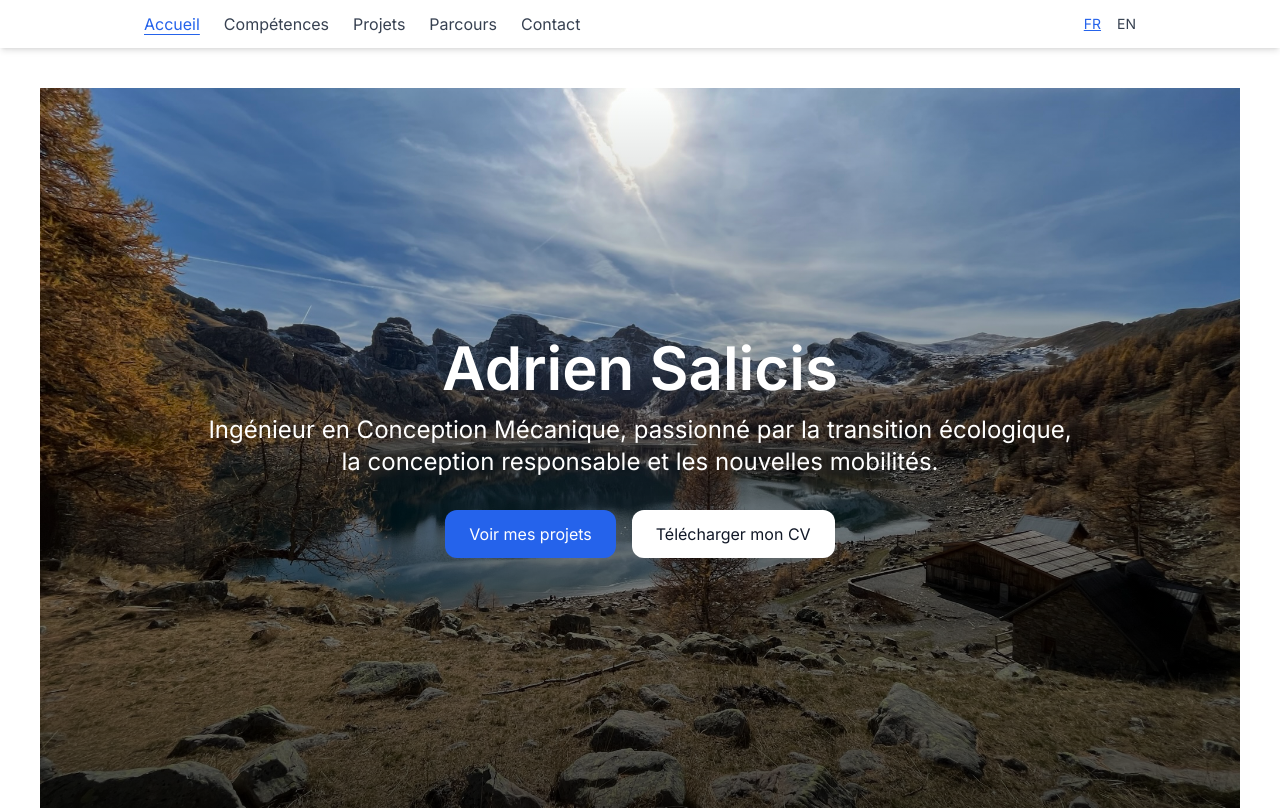
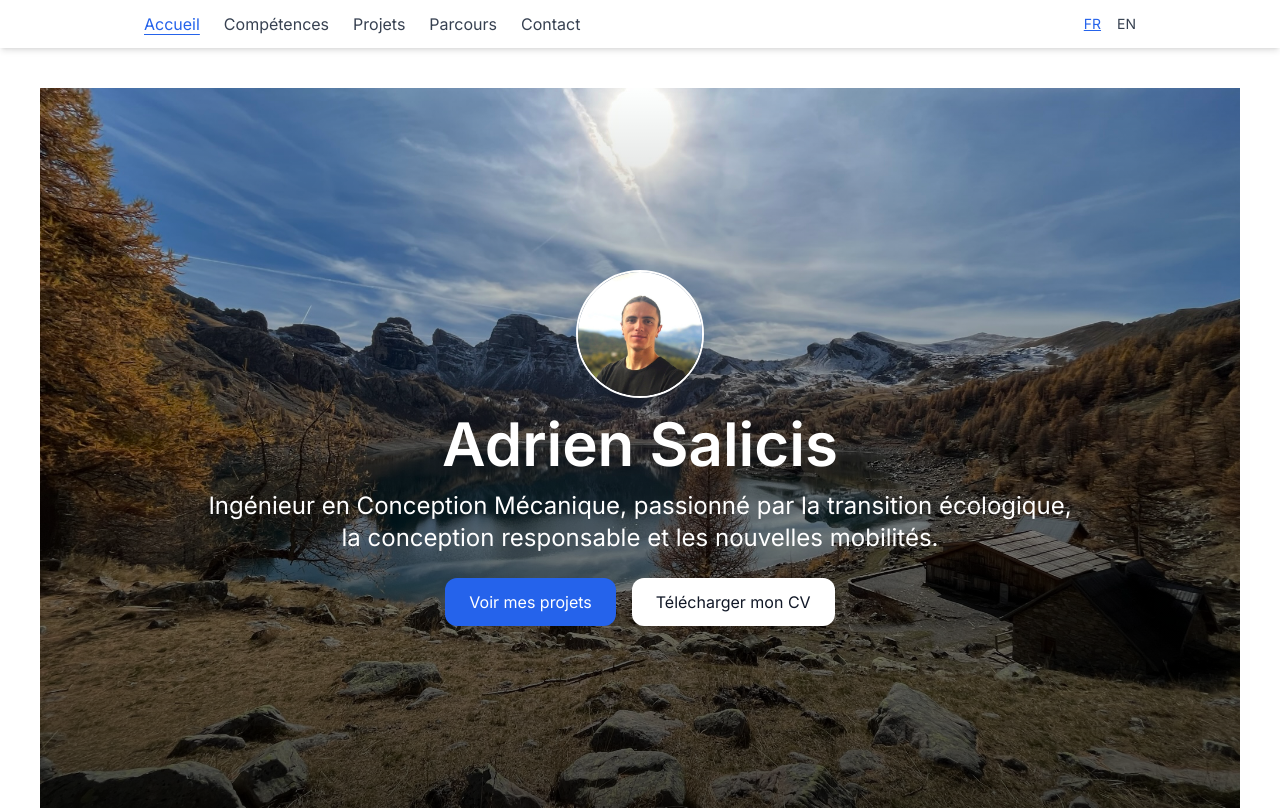
Before and after one commit to AdrienSalicis/portfolio, a React (Vite) app: page / in a window 1280 px wide. Shown: the top 810 px of the page. Built offline with nearby package versions, Linux system fonts and the light colour scheme.

Commit message:
add profile pic

```diff
--- a/src/components/Header.jsx
+++ b/src/components/Header.jsx
@@ -6,14 +6,33 @@ export default function Header() {
 
   return (
     <section id="header" className="relative w-full min-h-[90vh] overflow-hidden flex items-center justify-center">
+      {/* Image de fond */}
       <img src="/lac-header.jpg" alt="background" className="absolute top-0 left-0 w-full h-full object-cover" />
       <div className="absolute inset-0 bg-gradient-to-t from-black/70 via-black/40 to-transparent"></div>
 
+      {/* Contenu principal */}
       <div className="relative z-10 text-white px-4 text-center max-w-4xl">
-        <motion.h1 className="text-4xl md:text-6xl font-bold mb-4">{t('header_title')}</motion.h1>
-        <motion.p className="text-lg md:text-2xl mb-8">{t('header_subtitle')}</motion.p>
+        <motion.div
+          className="flex flex-col items-center gap-4 mb-6"
+          initial={{ opacity: 0, y: 30 }}
+          animate={{ opacity: 1, y: 0 }}
+          transition={{ duration: 0.6 }}
+        >
+          <img
+            src="/profile.jpg"
+            alt="Adrien Salicis"
+            className="w-28 h-28 md:w-32 md:h-32 rounded-full object-cover border-2 border-white shadow-lg"
+          />
+          <h1 className="text-4xl md:text-6xl font-bold">{t('header_title')}</h1>
+          <p className="text-lg md:text-2xl">{t('header_subtitle')}</p>
+        </motion.div>
 
-        <motion.div className="flex flex-col sm:flex-row gap-4 justify-center">
+        <motion.div
+          className="flex flex-col sm:flex-row gap-4 justify-center"
+          initial={{ opacity: 0, y: 30 }}
+          animate={{ opacity: 1, y: 0 }}
+          transition={{ delay: 0.4, duration: 0.6 }}
+        >
           <a href="#projects" className="px-6 py-3 bg-blue-600 text-white rounded-xl">
             {t('see_projects')}
           </a>
```
